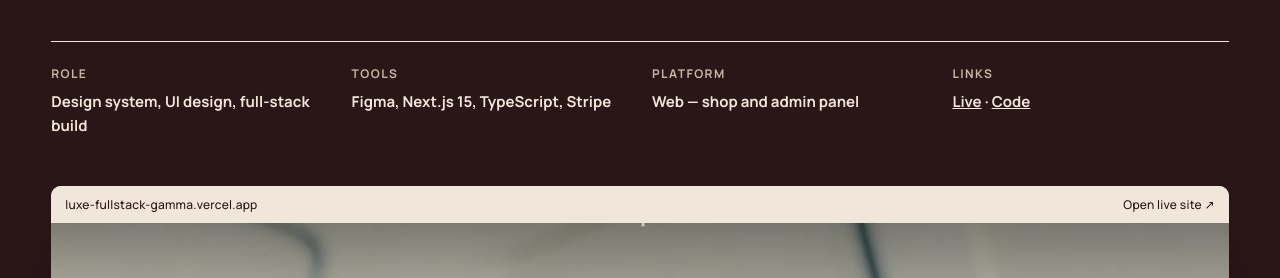
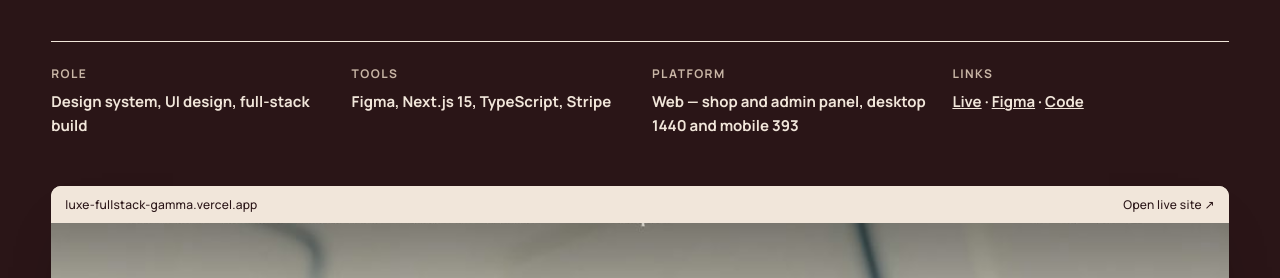
Before and after one commit to thaw5808-arch/portfolio, a plain HTML site: page work/vesper.html in a window 1280 px wide. Shown: the part 522-800 px from the top of the page. Drawn offline with Linux system fonts and the light colour scheme.

Commit message:
Add Vesper Figma prototype link to case study and résumé
Co-Authored-By: Claude Opus 5.5 <noreply@anthropic.com>
Claude-Session: https://claude.ai/code/session_01CiVN15zXc7rFVjZjwNPWLn

```diff
--- a/work/vesper.html
+++ b/work/vesper.html
@@ -35,8 +35,8 @@
     <div class="cs-meta">
       <div><h2>Role</h2><p>Design system, UI design, full-stack build</p></div>
       <div><h2>Tools</h2><p>Figma, Next.js 15, TypeScript, Stripe</p></div>
-      <div><h2>Platform</h2><p>Web — shop and admin panel</p></div>
-      <div><h2>Links</h2><p><a href="https://luxe-fullstack-gamma.vercel.app">Live</a> · <a href="https://github.com/thaw5808-arch/luxe-fullstack">Code</a></p></div>
+      <div><h2>Platform</h2><p>Web — shop and admin panel, desktop 1440 and mobile 393</p></div>
+      <div><h2>Links</h2><p><a href="https://luxe-fullstack-gamma.vercel.app">Live</a> · <a href="https://www.figma.com/design/S4XkprUkWpg4Ml1AoD5mjY">Figma</a> · <a href="https://github.com/thaw5808-arch/luxe-fullstack">Code</a></p></div>
     </div>
   </section>
   <section class="cs-media"><a class="frame reveal" href="https://luxe-fullstack-gamma.vercel.app" style="display:block">
```
Also changed, not shown: 1 other file.
